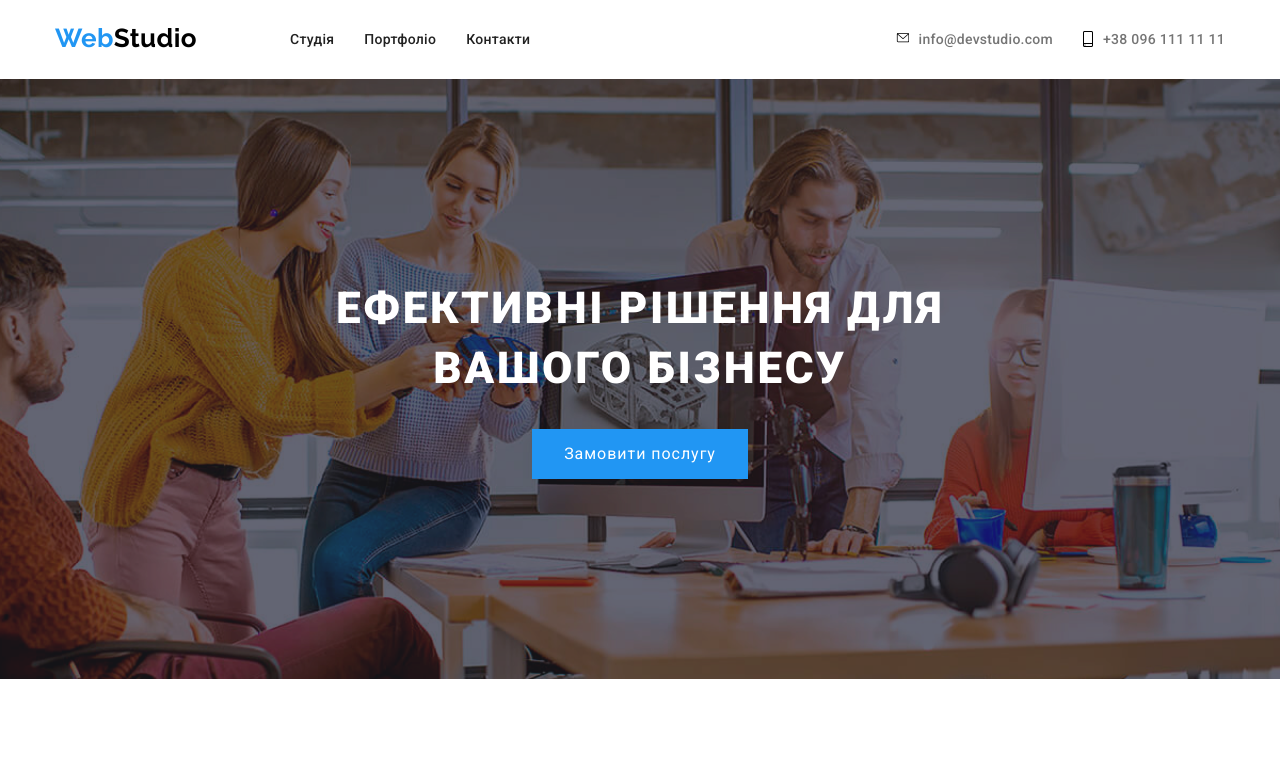
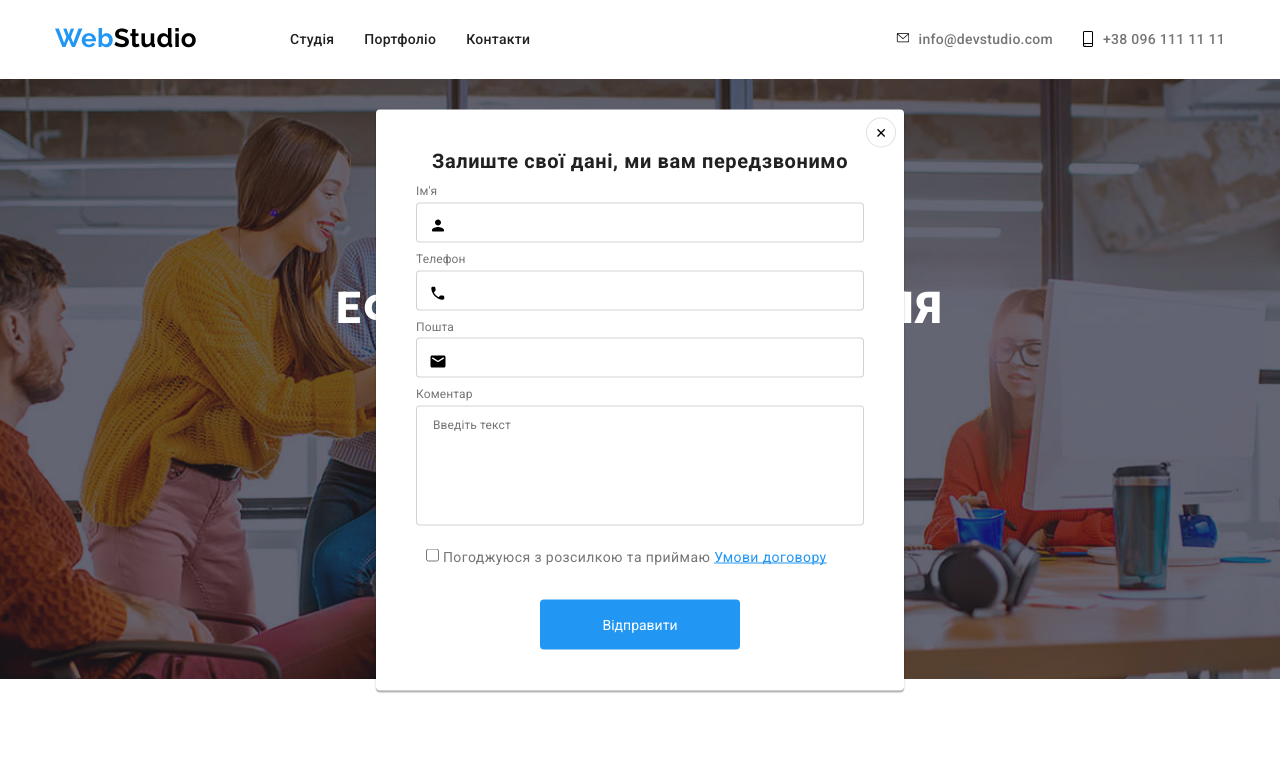
Before and after one commit to gerakl12334/Webstudio, a plain HTML site: page index.html in a window 1280 px wide. Both pictures are taken after a click on the button "Замовити послугу". Shown: the top 770 px of the page. Drawn offline with nearby package versions, Linux system fonts and the light colour scheme.

Commit message:
помилка 1

```diff
--- a/css/styles.css
+++ b/css/styles.css
@@ -386,3 +386,138 @@ body {
 .icon-tg {
   fill: #fff;
 }
+/* модальне викно */
+.backdrop {
+  /* position: fixed; */
+  width: 100%;
+  height: 100%;
+  background-color: #757575;
+  opacity: 1;
+}
+.backdrop.is-hidden {
+  opacity: 0;
+  pointer-events: none;
+}
+.no-scroll {
+  overflow: hidden;
+}
+
+.modal {
+  position: absolute;
+  top: 50%;
+  left: 50%;
+  width: 528px;
+  height: 581px;
+  padding: 40px;
+  background-color: #ffffff;
+  transform: translate(-50%, -50%);
+  border-radius: 4px;
+  box-shadow: 0 2px 1px 0 rgba(0, 0, 0, 0.2), 0 1px 1px 0 rgba(0, 0, 0, 0.14),
+    0 1px 3px 0 rgba(0, 0, 0, 0.12);
+  transition: transform 250ms cubic-bezier(0.4, 0, 0.2, 1);
+}
+.modal-close-btn {
+  position: absolute;
+  width: 30px;
+  height: 30px;
+  top: 8px;
+  right: 8px;
+  border-radius: 50%;
+  background-color: #ffffff;
+  border: 1px solid rgba(0, 0, 0, 0.12);
+}
+.modal-close-btn:hover {
+  color: #2196f3;
+}
+.modal-title {
+  font-family: var(--font-family);
+  font-weight: 700;
+  font-size: 20px;
+  letter-spacing: 0.03em;
+  text-align: center;
+  color: #212121;
+  margin-bottom: 12px;
+}
+.modal-input-wraper {
+  display: flex;
+  flex-direction: column;
+  position: relative;
+}
+.modal-field-name {
+  font-family: var(--font-family);
+  font-weight: 400;
+  font-size: 12px;
+  letter-spacing: 0.01em;
+  color: #757575;
+  margin-bottom: 4px;
+}
+.modal-field-input {
+  /* width: 448px; */
+  height: 40px;
+  border: 1px solid rgba(33, 33, 33, 0.2);
+  border-radius: 4px;
+}
+.modal-field-input:focus {
+  border: 1px solid #2196f3;
+}
+.modal-field-input {
+  padding-left: 42px;
+}
+.modal-field-input:hover {
+  border-color: #2196f3;
+}
+.modal-field-input:hover ~ .modal-icon,
+.modal-field-input:focus ~ .modal-icon {
+  fill: #2196f3;
+}
+.modal-icon {
+  position: absolute;
+  top: 32px;
+  left: 13px;
+}
+.modal-input-wraper + .modal-input-wraper {
+  margin-top: 10px;
+}
+.modal-coment-fild {
+  border: 1px solid rgba(33, 33, 33, 0.2);
+  border-radius: 4px;
+  /* width: 448px; */
+  height: 120px;
+  resize: none;
+  padding: 12px 16px;
+  font-family: var(--font-family);
+  font-weight: 400;
+  font-size: 12px;
+  letter-spacing: 0.01em;
+  color: rgba(117, 117, 117, 0.5);
+}
+.modal-check {
+  margin-top: 20px;
+  margin-left: 10px;
+  /* margin-right: auto; */
+}
+.modal-check-text {
+  font-family: var(--font-family);
+  font-weight: 400;
+  font-size: 14px;
+  line-height: 171%;
+  letter-spacing: 0.03em;
+  color: #757575;
+}
+.modal-agreement {
+  text-decoration: underline;
+  text-decoration-skip-ink: none;
+  color: #2196f3;
+}
+.modal-button {
+  width: 200px;
+  height: 50px;
+  display: block;
+  margin: 0 auto;
+  padding: 6px 32px;
+  margin-top: 30px;
+  background-color: #2196f3;
+  color: #ffffff;
+  border-radius: 4px;
+  border: none;
+}
--- a/index.html
+++ b/index.html
@@ -61,7 +61,9 @@
       <section class="hero">
         <div class="container">
           <h1 class="hero-taitel">Ефективні рішення для вашого бізнесу</h1>
-          <button class="hero-button" type="button">Замовити послугу</button>
+          <button class="hero-button" type="button" data-modal-open>
+            Замовити послугу
+          </button>
         </div>
       </section>
       <section class="particularity">
@@ -410,5 +412,55 @@
         </div>
       </div>
     </footer>
+    <!-- модальне вікно -->
+    <div class="backdrop is-hidden" data-modal>
+      <div class="modal">
+        <button class="modal-close-btn" type="button" data-modal-close>
+          <span>&#10005;</span>
+        </button>
+        <form class="modal-form">
+          <h2 class="modal-title">Залиште свої дані, ми вам передзвонимо</h2>
+          <div class="modal-input-wraper">
+            <label class="modal-field-name" for="name-input"> Ім'я </label>
+            <input class="modal-field-input" type="text" id="name-input" />
+            <svg class="modal-icon" width="18" height="18">
+              <use href="./icons/icon-modal.svg#icon-person"></use>
+            </svg>
+          </div>
+          <div class="modal-input-wraper">
+            <label class="modal-field-name" for="tel-input"> Телефон </label>
+            <input class="modal-field-input" type="tel" id="tel-input" />
+            <svg class="modal-icon" width="18" height="18">
+              <use href="./icons/icon-modal.svg#icon-phone"></use>
+            </svg>
+          </div>
+          <div class="modal-input-wraper">
+            <label class="modal-field-name" for="email-input"> Пошта </label>
+            <input class="modal-field-input" type="email" id="email-input" />
+            <svg class="modal-icon" width="18" height="18">
+              <use href="./icons/icon-modal.svg#icon-email-modal"></use>
+            </svg>
+          </div>
+          <div class="modal-input-wraper">
+            <label class="modal-field-name" for="coment"> Коментар </label>
+            <textarea
+              id="coment"
+              class="modal-coment-fild"
+              placeholder="Введіть текст"
+            ></textarea>
+          </div>
+          <div class="modal-check">
+            <input type="checkbox" class="modal-checkbox" id="input-checkbox" />
+            <label for="input-checkbox" class="modal-check-text"
+              >Погоджуюся з розсилкою та приймаю
+              <a class="modal-agreement">Умови договору</a>
+            </label>
+          </div>
+          <button class="modal-button">Відправити</button>
+        </form>
+      </div>
+    </div>
+
+    <script src="./js/modal.js"></script>
   </body>
 </html>
--- /dev/null
+++ b/js/modal.js
@@ -0,0 +1,15 @@
+(() => {
+  const refs = {
+    openModalBtn: document.querySelector("[data-modal-open]"),
+    closeModalBtn: document.querySelector("[data-modal-close]"),
+    modal: document.querySelector("[data-modal]"),
+  };
+
+  refs.openModalBtn.addEventListener("click", toggleModal);
+  refs.closeModalBtn.addEventListener("click", toggleModal);
+
+  function toggleModal() {
+    refs.modal.classList.toggle("is-hidden");
+    document.body.classList.toggle("no-scroll");
+  }
+})();
```
Also changed, not shown: icons/icon-modal.svg (added).
